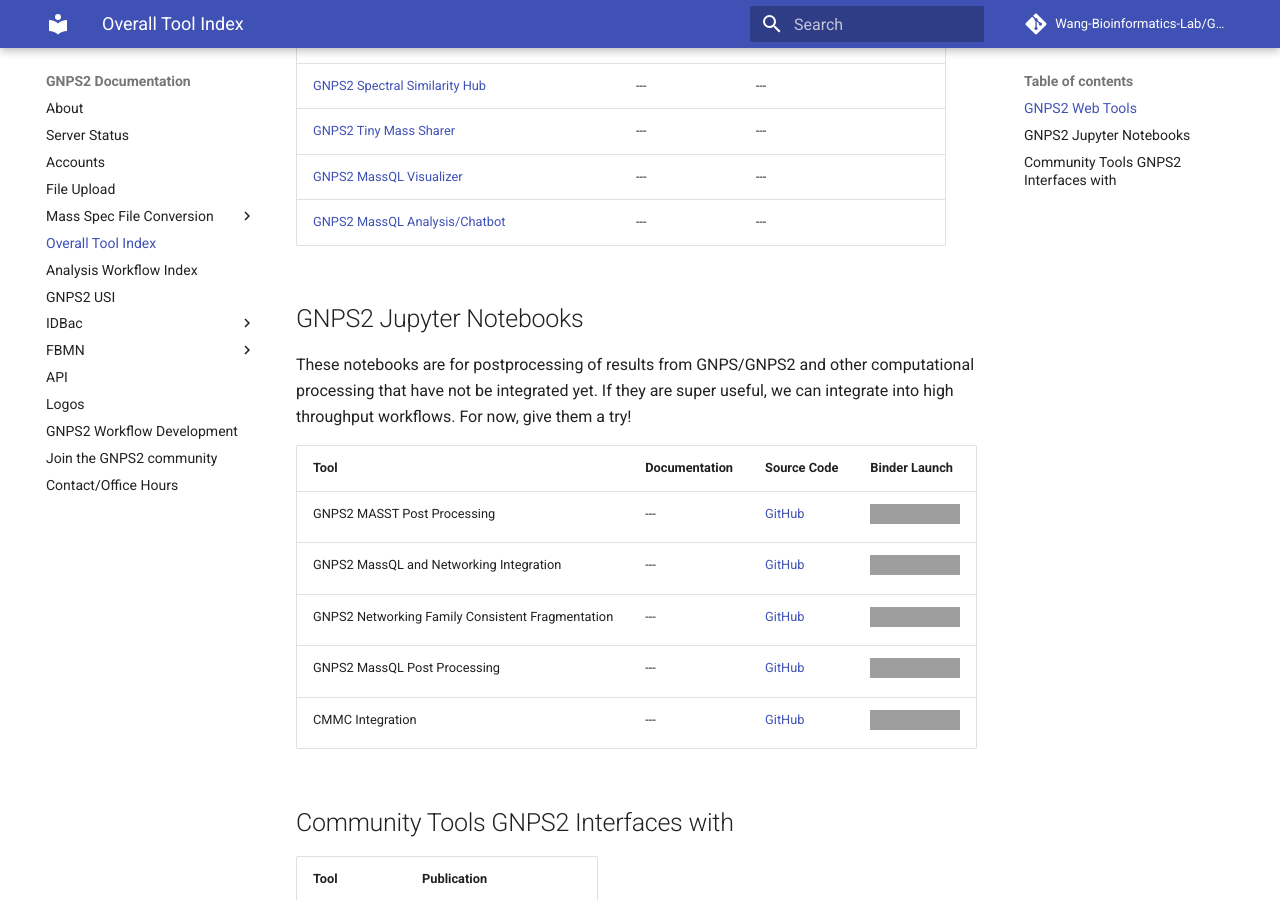
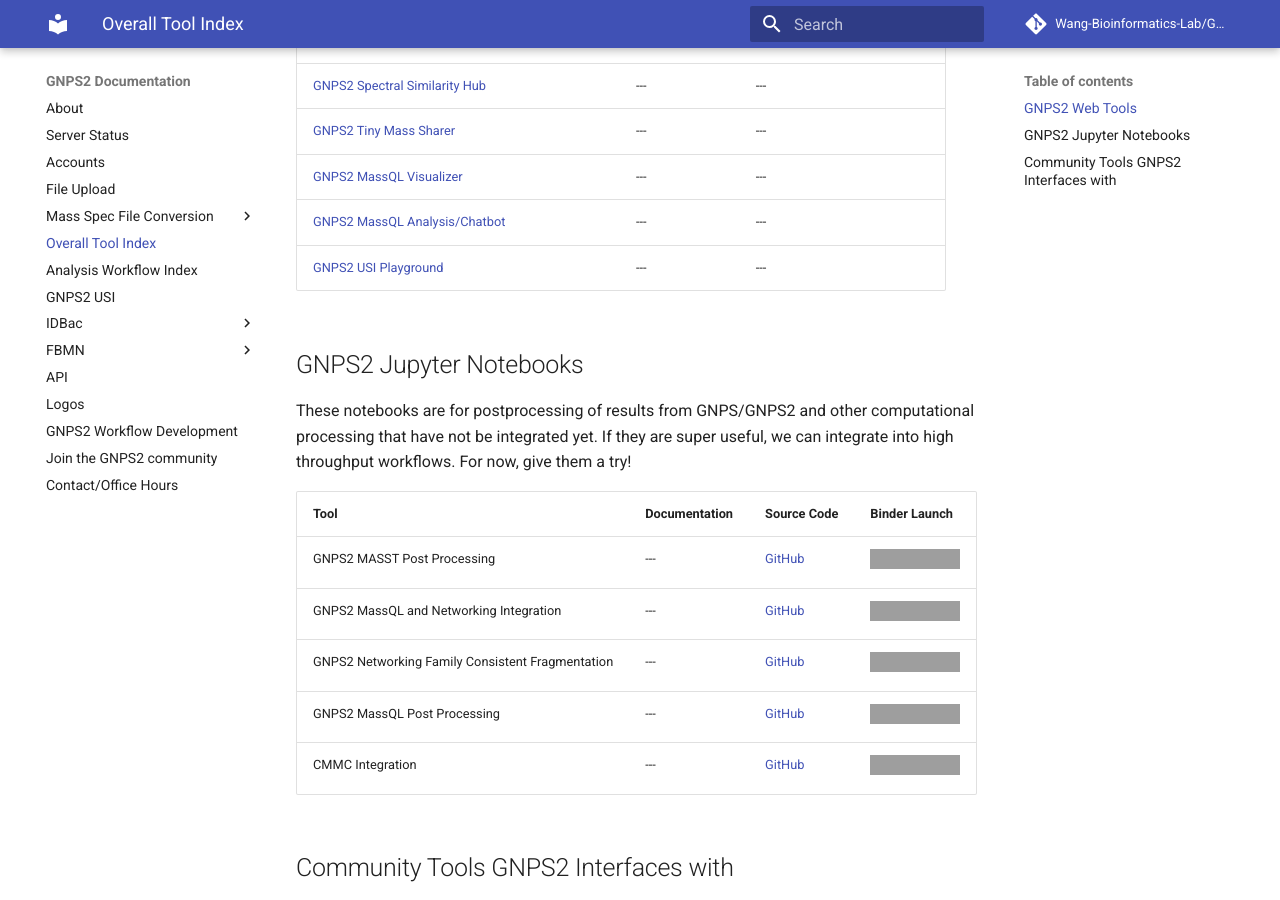
Before and after one commit to Wang-Bioinformatics-Lab/GNPS2_Documentation, an MkDocs documentation site: the page built from docs/toolindex.md, in a window 1280 px wide and 900 px high, scrolled down 1168 px, cut to the strip 0-900 px from the top of the window. Built offline with MkDocs 1.6.1 and Material for MkDocs 9.7.7, drawn with Linux system fonts in a browser that asks for light colours; comment, search, counter and statistics services are not loaded; grey boxes are pictures that could not be loaded.

Commit message:
Update toolindex.md

```diff
--- a/docs/toolindex.md
+++ b/docs/toolindex.md
@@ -31,6 +31,7 @@
 | [GNPS2 Tiny Mass Sharer](https://tinymass.gnps2.org/) | --- | --- |
 | [GNPS2 MassQL Visualizer](https://massql.gnps2.org/) | --- | --- |
 | [GNPS2 MassQL Analysis/Chatbot](https://massql-analysis.gnps2.org/) | --- | --- |
+| [GNPS2 USI Playground](https://usi-playground.gnps2.org/) | --- | --- |
 
 
 
```
